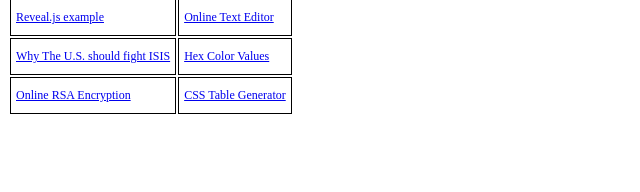
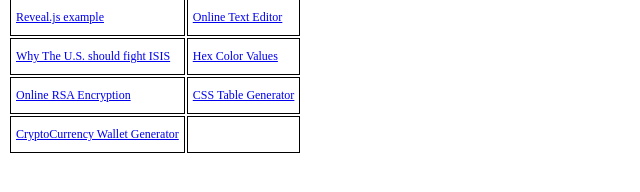
Before and after one commit to jusanherndon/Theindex, a plain HTML site: page index.html in a window 1280 px wide. Shown: the part 108-300 px from the top of the page, without its empty margins (0-640 px from the left). Drawn offline with Linux system fonts and the light colour scheme.

Commit message:
Update index.html

```diff
--- a/index.html
+++ b/index.html
@@ -22,6 +22,10 @@
     <td class="tg-lmdf"><a href=/jsencrypt.html target="_blank">Online RSA Encryption</a></td>
     <td class="tg-lmdf"><a href=http://www.tablesgenerator.com/html_tables target="_blank">CSS Table Generator</a></td>
   </tr>
+   <tr>
+    <td class="tg-lmdf"><a href=/Wallet Generator.html target="_blank">CryptoCurrency Wallet Generator</a></td>
+    <td class="tg-lmdf"><a href= target="_blank"></a></td>
+    </tr>
 </table>
 </body>
 </html>
```
